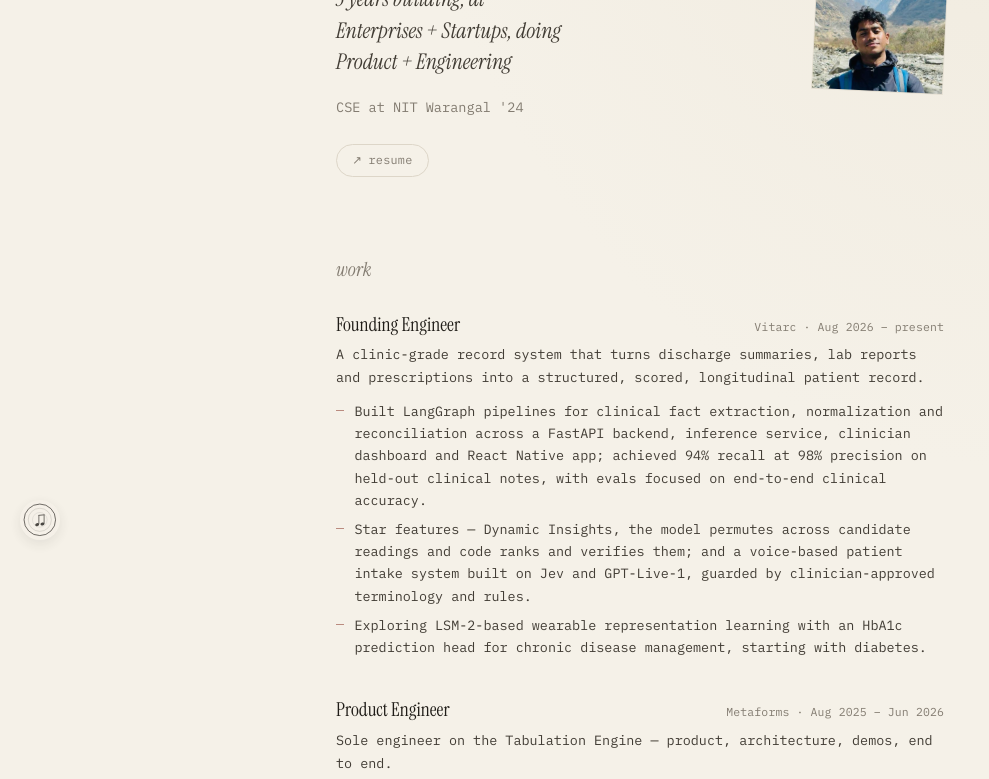
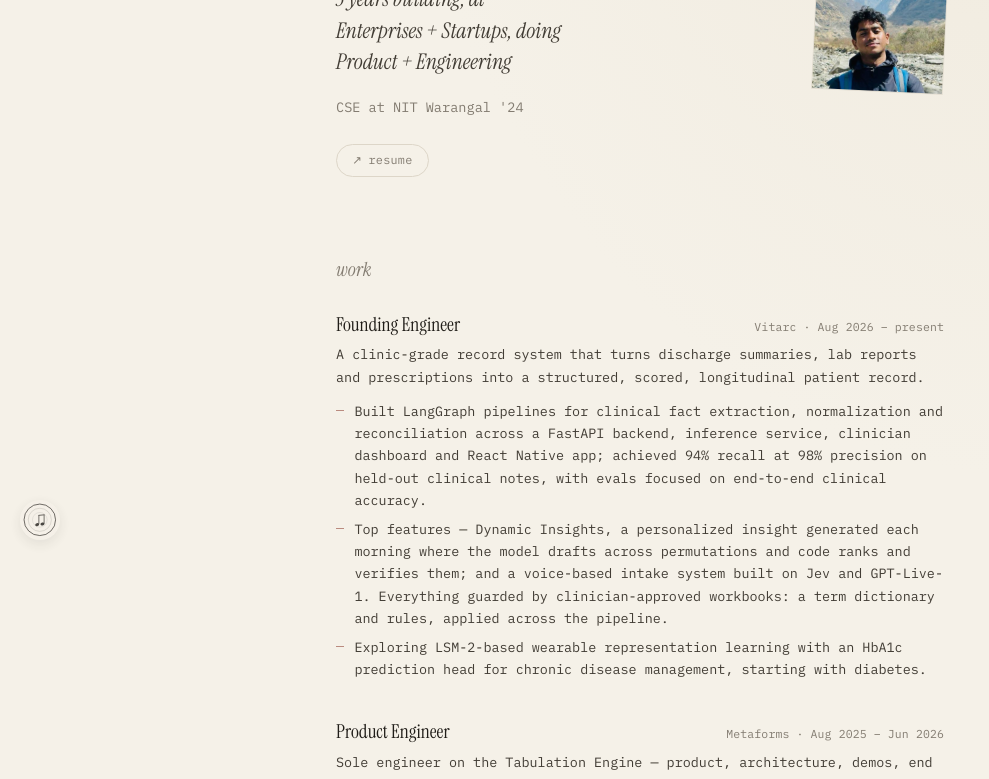
Before and after one commit to rumbleroii/rumbleroii.github.io, a website: page index.html in a window 1280 px wide. Shown: the part 240-1019 px from the top of the page, without its empty margins (0-989 px from the left). Drawn offline with Linux system fonts and the light colour scheme.

Commit message:
Align Vitarc copy with resume and add a README.

```diff
--- a/index.html
+++ b/index.html
@@ -80,7 +80,7 @@
             </p>
             <ul class="highlights">
               <li>Built LangGraph pipelines for clinical fact extraction, normalization and reconciliation across a FastAPI backend, inference service, clinician dashboard and React Native app; achieved 94% recall at 98% precision on held-out clinical notes, with evals focused on end-to-end clinical accuracy.</li>
-              <li>Star features — Dynamic Insights, the model permutes across candidate readings and code ranks and verifies them; and a voice-based patient intake system built on Jev and GPT-Live-1, guarded by clinician-approved terminology and rules.</li>
+              <li>Top features — Dynamic Insights, a personalized insight generated each morning where the model drafts across permutations and code ranks and verifies them; and a voice-based intake system built on Jev and GPT-Live-1. Everything guarded by clinician-approved workbooks: a term dictionary and rules, applied across the pipeline.</li>
               <li>Exploring LSM-2-based wearable representation learning with an HbA1c prediction head for chronic disease management, starting with diabetes.</li>
             </ul>
           </article>
```
Also changed, not shown: README.md (added).
